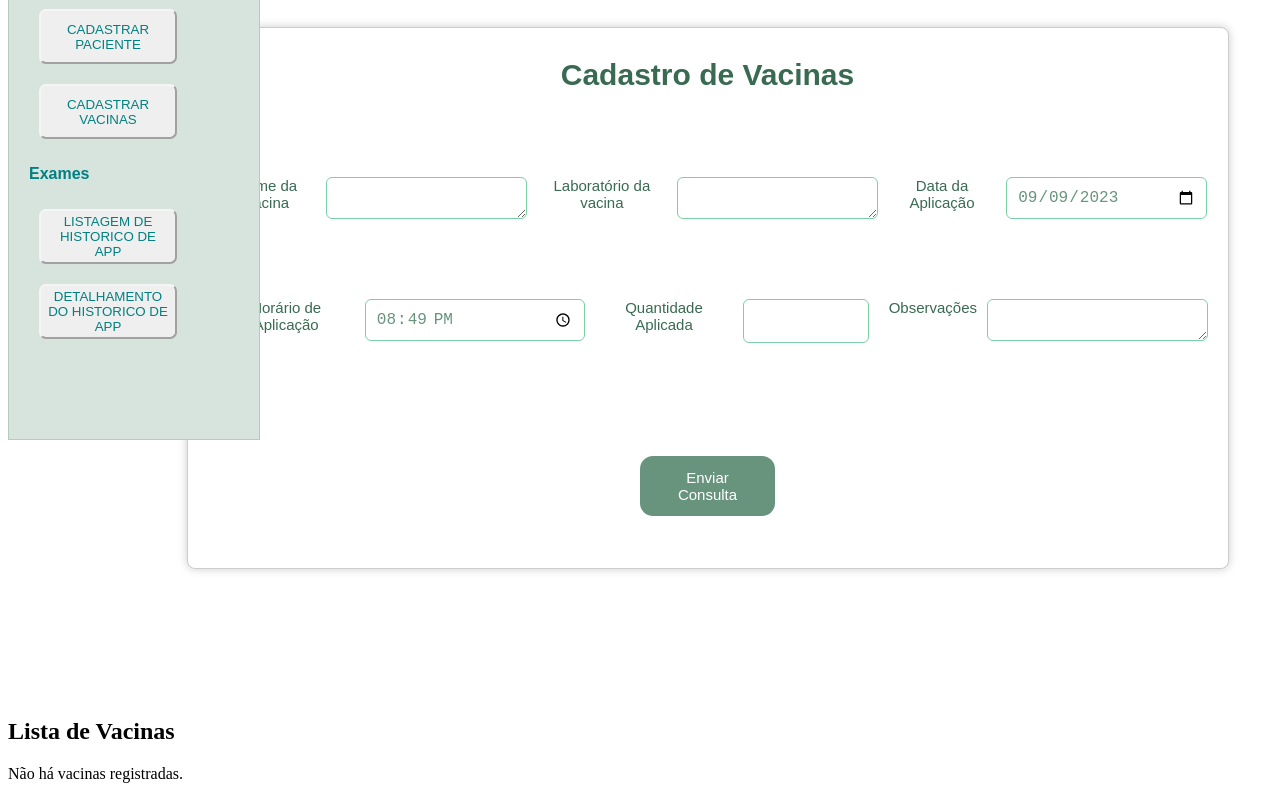
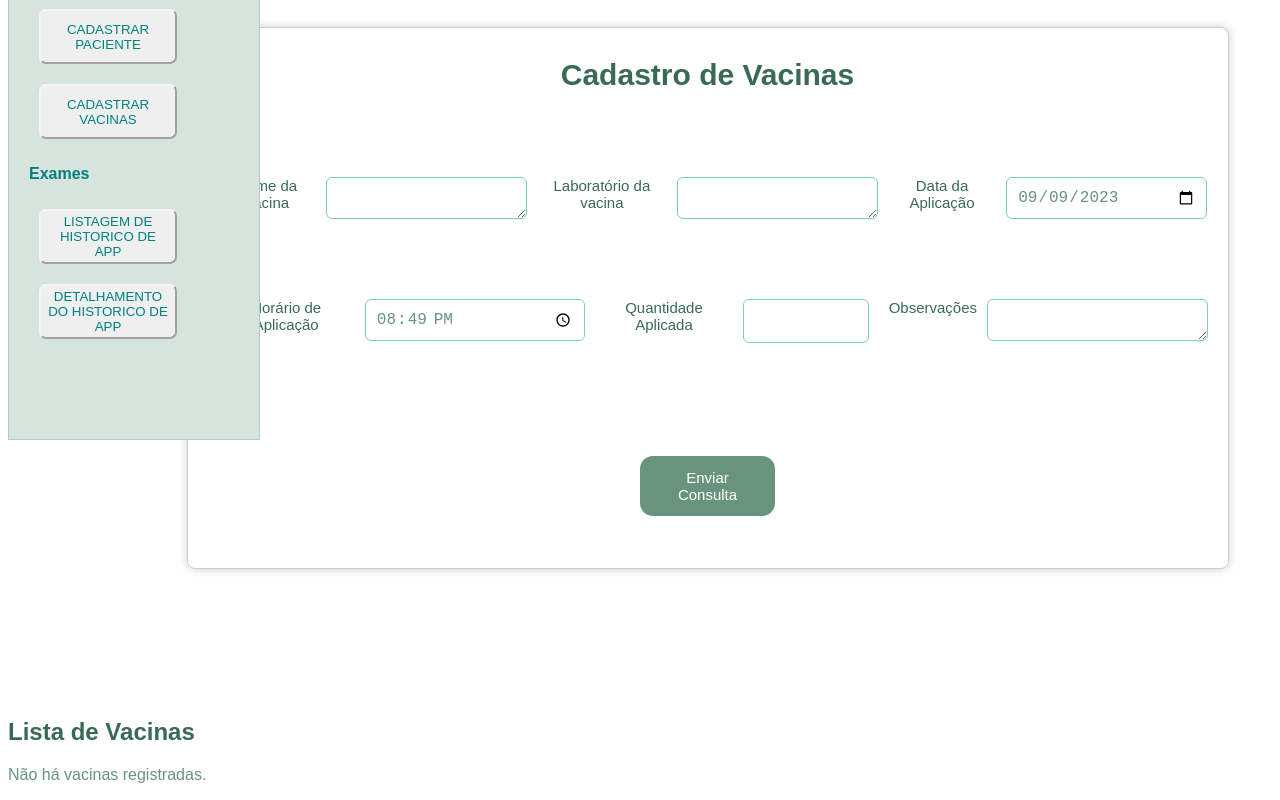
Before and after one commit to miche0077/labMedicine, a React (Vite) app: page /cadastrarVacinas in a window 1280 px wide. Shown: the part 430-1230 px from the top of the page. Built offline with nearby package versions, Linux system fonts and the light colour scheme.

Commit message:
estilo buttons edit excluir e subtitulo

```diff
--- a/src/pages/paginaDeCadastroDeVacinas/CadastroDasVacinas.jsx
+++ b/src/pages/paginaDeCadastroDeVacinas/CadastroDasVacinas.jsx
@@ -272,10 +272,10 @@ function CadastroDasVacinas() {
             {vacinas.map((vacina, index) => (
               <li key={vacina.id}>
                 {vacina.nomeDaVacina} ({vacina.dataDaAplicacao})
-                <button type="button" onClick={() => handleEditar(index)}>
+                <button type="button" className="btn-edit" onClick={() => handleEditar(index)}>
                   Editar
                 </button>
-                <button type="button" onClick={() => handleExcluir(index)}>
+                <button type="button" className="btn-excluir" onClick={() => handleExcluir(index)}>
                   Excluir
                 </button>
               </li>
--- a/src/pages/paginaDeCadastroDeVacinas/cadastroDasVacinas.css
+++ b/src/pages/paginaDeCadastroDeVacinas/cadastroDasVacinas.css
@@ -102,3 +102,25 @@
     align-items: center;
     justify-content: flex-end;
   }
+  .btn-edit,
+  .btn-excluir{
+    background-color:#68947e;
+    color: #fff;
+    border: none;
+    border-radius: 13px;
+    padding: 12px 30px;
+    font-size: 12px;
+    width: 90px;
+    height: 35px;
+    cursor: pointer;
+    text-align: center;
+    margin-left: 10px;
+  }
+  .vacinas-list h2{
+    font-family: Ubuntu, sans-serif;
+    color: #396a52;
+  }
+  .vacinas-list{
+    font-family: Ubuntu, sans-serif;
+    color: #68947e
+  }
```
